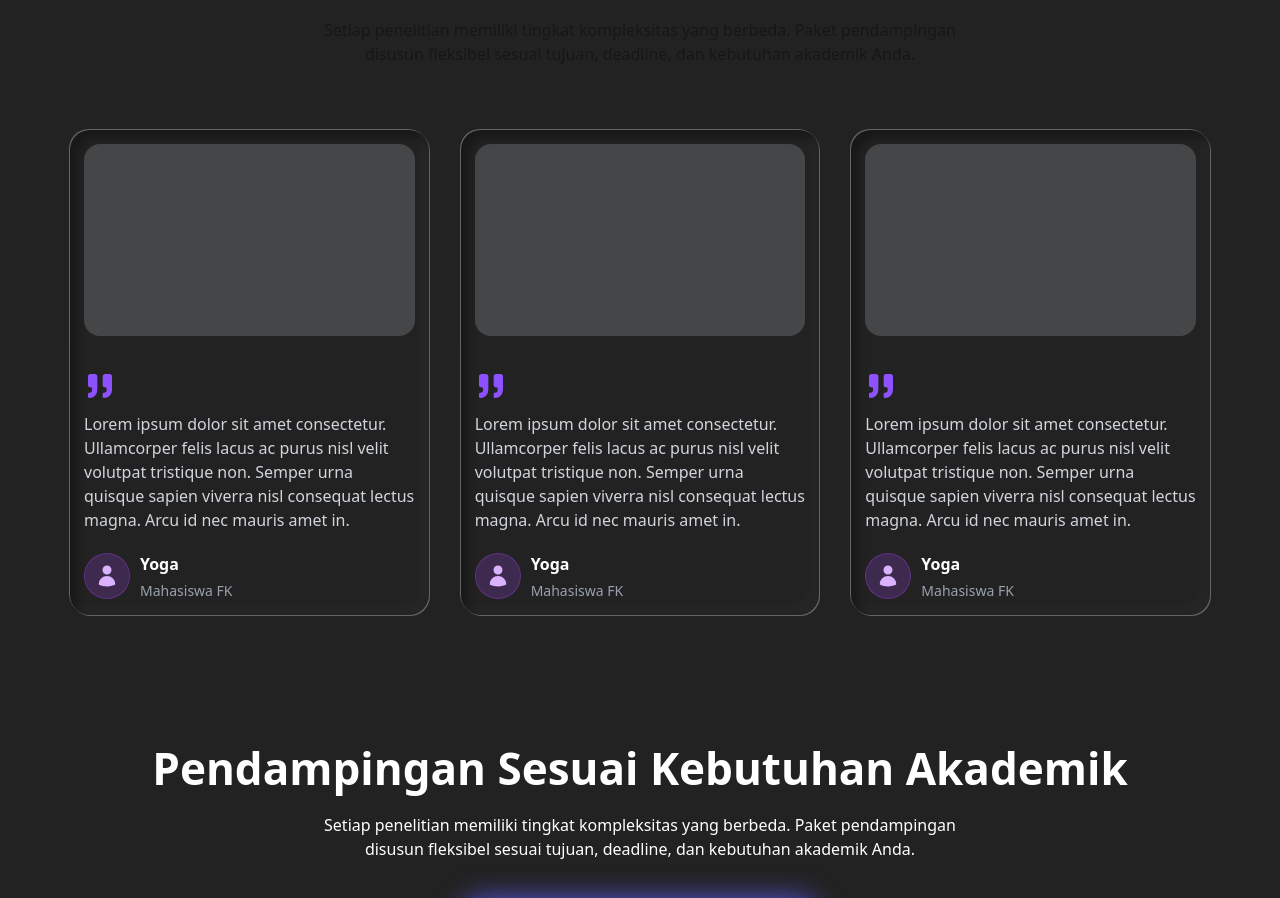
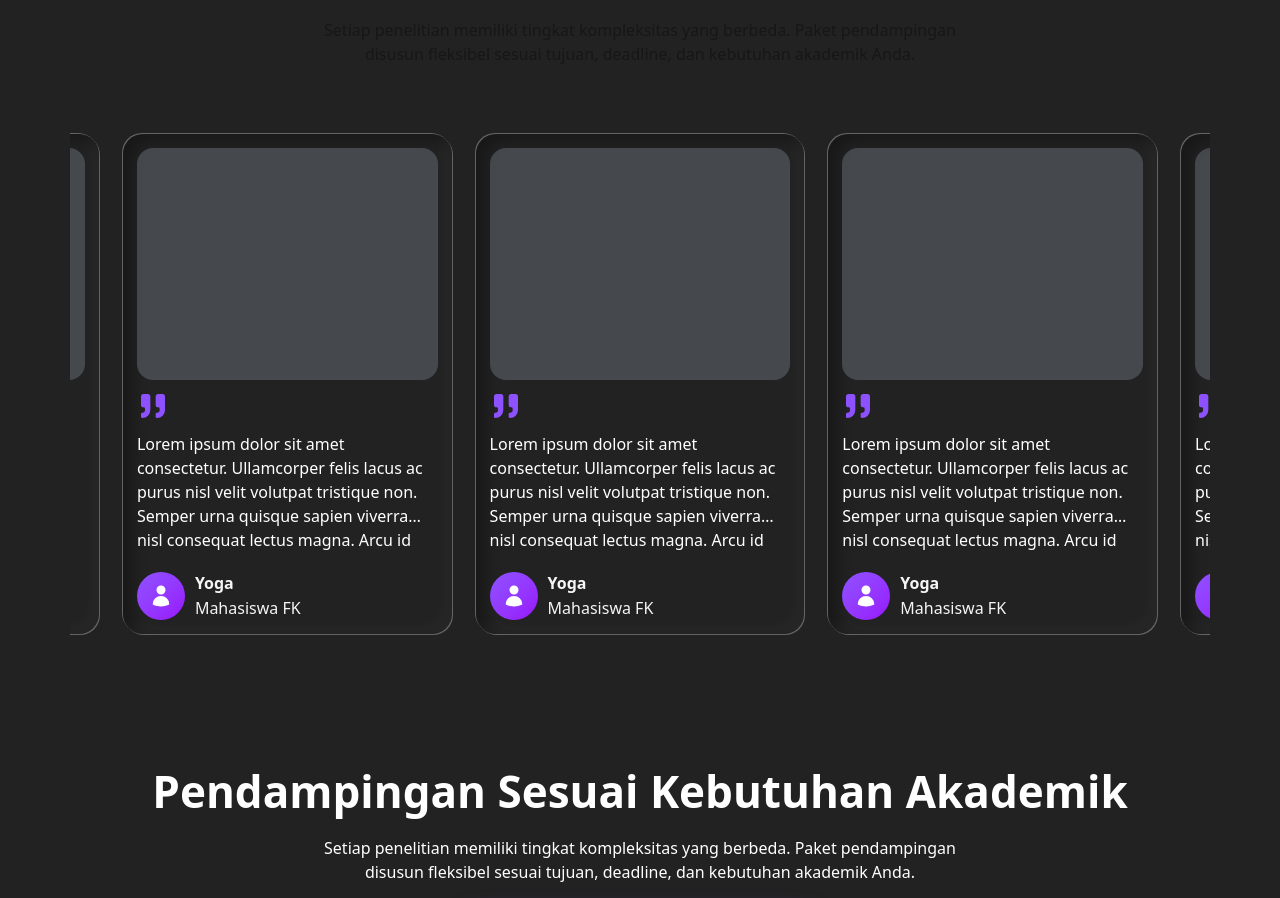
Before and after one commit to citowritebylevana/citowrite, a Next.js app: page / in a window 1280 px wide. Shown: the part 2200-3098 px from the top of the page. Built offline with nearby package versions, Linux system fonts and the light colour scheme.

Commit message:
feat(ui): add testimonial section with looping and swiping functionality

```diff
--- a/components/sections/Testimonial.tsx
+++ b/components/sections/Testimonial.tsx
@@ -1,48 +1,117 @@
+"use client";
+
+import { Swiper, SwiperSlide } from "swiper/react";
+import { Autoplay } from "swiper/modules";
+import { useRef } from "react";
 import TestimonialCard from "../ui/TestimonialCard";
+import type { SwiperRef } from "swiper/react";
+import "swiper/css";
 
 export default function Testimonial() {
+  const swiperRef = useRef<SwiperRef>(null);
+
   const testimonials = [
     {
-      content: "Lorem ipsum dolor sit amet consectetur. Ullamcorper felis lacus ac purus nisl velit volutpat tristique non. Semper urna quisque sapien viverra nisl consequat lectus magna. Arcu id nec mauris amet in.",
+      content:
+        "Lorem ipsum dolor sit amet consectetur. Ullamcorper felis lacus ac purus nisl velit volutpat tristique non. Semper urna quisque sapien viverra nisl consequat lectus magna. Arcu id nec mauris amet in.",
       name: "Yoga",
       role: "Mahasiswa FK",
     },
     {
-      content: "Lorem ipsum dolor sit amet consectetur. Ullamcorper felis lacus ac purus nisl velit volutpat tristique non. Semper urna quisque sapien viverra nisl consequat lectus magna. Arcu id nec mauris amet in.",
+      content:
+        "Lorem ipsum dolor sit amet consectetur. Ullamcorper felis lacus ac purus nisl velit volutpat tristique non. Semper urna quisque sapien viverra nisl consequat lectus magna. Arcu id nec mauris amet in.",
       name: "Yoga",
       role: "Mahasiswa FK",
     },
     {
-      content: "Lorem ipsum dolor sit amet consectetur. Ullamcorper felis lacus ac purus nisl velit volutpat tristique non. Semper urna quisque sapien viverra nisl consequat lectus magna. Arcu id nec mauris amet in.",
+      content:
+        "Lorem ipsum dolor sit amet consectetur. Ullamcorper felis lacus ac purus nisl velit volutpat tristique non. Semper urna quisque sapien viverra nisl consequat lectus magna. Arcu id nec mauris amet in.",
       name: "Yoga",
       role: "Mahasiswa FK",
+    },
+    {
+      content:
+        "Lorem ipsum dolor sit amet consectetur. Ullamcorper felis lacus ac purus nisl velit volutpat tristique non. Semper urna quisque sapien viverra nisl consequat lectus magna. Arcu id nec mauris amet in.",
+      name: "Budi",
+      role: "Mahasiswa Teknik",
+    },
+    {
+      content:
+        "Lorem ipsum dolor sit amet consectetur. Ullamcorper felis lacus ac purus nisl velit volutpat tristique non. Semper urna quisque sapien viverra nisl consequat lectus magna. Arcu id nec mauris amet in.",
+      name: "Siti",
+      role: "Mahasiswa Hukum",
+    },
+    {
+      content:
+        "Lorem ipsum dolor sit amet consectetur. Ullamcorper felis lacus ac purus nisl velit volutpat tristique non. Semper urna quisque sapien viverra nisl consequat lectus magna. Arcu id nec mauris amet in.",
+      name: "Siti",
+      role: "Mahasiswa Hukum",
+    },
+    {
+      content:
+        "Lorem ipsum dolor sit amet consectetur. Ullamcorper felis lacus ac purus nisl velit volutpat tristique non. Semper urna quisque sapien viverra nisl consequat lectus magna. Arcu id nec mauris amet in.",
+      name: "Siti",
+      role: "Mahasiswa Hukum",
+    },
+    {
+      content:
+        "Lorem ipsum dolor sit amet consectetur. Ullamcorper felis lacus ac purus nisl velit volutpat tristique non. Semper urna quisque sapien viverra nisl consequat lectus magna. Arcu id nec mauris amet in.",
+      name: "Siti",
+      role: "Mahasiswa Hukum",
     },
   ];
 
   return (
-    <section className=" py-15 px-4 md:px-17.5">
-
+    <section className="py-15 px-4 md:px-17.5">
       {/* Header */}
       <div className="text-center mb-16 space-y-4">
         <h2 className="text-3xl md:text-[44px]/14.5 font-bold text-white">
           Testimoni
         </h2>
         <p className="max-w-[70ch] mx-auto text-sm md:text-base/6">
-          Setiap penelitian memiliki tingkat kompleksitas yang berbeda. Paket pendampingan disusun
-          fleksibel sesuai tujuan, deadline, dan kebutuhan akademik Anda.
+          Setiap penelitian memiliki tingkat kompleksitas yang berbeda. Paket
+          pendampingan disusun fleksibel sesuai tujuan, deadline, dan kebutuhan
+          akademik Anda.
         </p>
       </div>
 
-      {/* Grid Container */}
-      <div className="grid grid-cols-1 md:grid-cols-2 lg:grid-cols-3 gap-6 lg:gap-8">
-        {testimonials.map((item, index) => (
-          <TestimonialCard
-            key={index}
-            {...item}
-          />
-        ))}
+      {/* Slider Container */}
+      <div className="relative">
+        <Swiper
+          ref={swiperRef}
+          slidesPerView={1}
+          modules={[Autoplay]}
+          centeredSlides={true}
+          spaceBetween={20}
+          loop={true}
+          autoplay={{
+            delay: 5000,
+            disableOnInteraction: false,
+          }}
+          breakpoints={{
+            640: {
+              slidesPerView: 2,
+              spaceBetween: 20,
+            },
+            1024: {
+              slidesPerView: 3,
+              spaceBetween: 24,
+            },
+            1280: {
+              slidesPerView: 3.3,
+              spaceBetween: 24,
+            },
+          }}
+          className="pb-4"
+        >
+          {testimonials.map((item, index) => (
+            <SwiperSlide key={index} className="h-auto">
+              <TestimonialCard {...item} />
+            </SwiperSlide>
+          ))}
+        </Swiper>
+
       </div>
-
     </section>
   );
 }
--- a/components/ui/TestimonialCard.tsx
+++ b/components/ui/TestimonialCard.tsx
@@ -6,39 +6,49 @@ interface TestimonialCardProps {
   role: string;
 }
 
-export default function TestimonialCard({ content, name, role }: TestimonialCardProps) {
+export default function TestimonialCard({
+  content,
+  name,
+  role,
+}: TestimonialCardProps) {
   return (
-    <div className="rounded-[20px] p-3.5 flex flex-col h-full shadow-[inset_-10px_-10px_10px_0px_rgba(255,255,255,0.02),inset_7px_7px_10px_0px_rgba(0,0,0,0.3),1px_1px_0px_0px_rgba(255,255,255,0.3),-1px_-1px_0px_0px_rgba(255,255,255,0.3)]">
-
+    <div className="rounded-[20px] my-1 p-3.5 flex flex-col min-h-125 shadow-[inset_-10px_-10px_10px_0px_rgba(255,255,255,0.02),inset_10px_7px_15px_0px_rgba(0,0,0,0.3),1px_1px_0px_0px_rgba(255,255,255,0.3),-1px_-1px_0px_0px_rgba(255,255,255,0.3)]">
       {/* Image Placeholder */}
-      <div className="w-full h-48 bg-gray-300/20 rounded-2xl mb-6 animate-pulse md:animate-none">
-        {/* Placeholder visual: Kosong (abu-abu) sesuai permintaan */}
+      <div className="w-full h-58 bg-gray-400/30 rounded-2xl">
+        {/* Placeholder visual */}
       </div>
 
       {/* Quote Icon */}
       <Quote className="w-8 h-8 my-2.5 text-transparent fill-violet-500" />
 
       {/* Text Content */}
-      <p className="text-gray-300 text-base/6  mb-5 grow">
-        {content}
-      </p>
+      <p className="text-white text-base/6 mb-5 grow line-clamp-4">{content}</p>
 
       {/* User Info */}
       <div className="flex items-center gap-x-2.5 mt-auto">
-        {/* Avatar Placeholder */}
-        <div className="w-11.5 h-11.5 rounded-full bg-purple-500/20 flex items-center justify-center border border-purple-500/30 overflow-hidden">
-          {/* Placeholder Avatar Image (Misal SVG User simple) */}
-          <svg xmlns="http://www.w3.org/2000/svg" viewBox="0 0 24 24" fill="currentColor" className="w-6 h-6 text-purple-300">
-            <path fillRule="evenodd" d="M7.5 6a4.5 4.5 0 119 0 4.5 4.5 0 01-9 0zM3.751 20.105a8.25 8.25 0 0116.498 0 .75.75 0 01-.437.695A18.683 18.683 0 0112 22.5c-2.786 0-5.433-.608-7.812-1.7a.75.75 0 01-.437-.695z" clipRule="evenodd" />
+        {/* Avatar */}
+        <div className="w-12 h-12 rounded-full bg-linear-to-br from-violet-500 to-purple-600 flex items-center justify-center shrink-0">
+          <svg
+            xmlns="http://www.w3.org/2000/svg"
+            viewBox="0 0 24 24"
+            fill="currentColor"
+            className="w-6 h-6 text-white"
+          >
+            <path
+              fillRule="evenodd"
+              d="M7.5 6a4.5 4.5 0 119 0 4.5 4.5 0 01-9 0zM3.751 20.105a8.25 8.25 0 0116.498 0 .75.75 0 01-.437.695A18.683 18.683 0 0112 22.5c-2.786 0-5.433-.608-7.812-1.7a.75.75 0 01-.437-.695z"
+              clipRule="evenodd"
+            />
           </svg>
         </div>
 
-        <div className="flex flex-col gap-y-1.25">
-          <span className="text-white font-bold text-base">{name}</span>
-          <span className="text-gray-400 text-sm">{role}</span>
+        <div className="flex flex-col gap-y-1.25 min-w-0">
+          <span className="text-[#f5f5f5] font-semibold text-base/5">
+            {name}
+          </span>
+          <span className="text-[#f5f5f5] text-base/5">{role}</span>
         </div>
       </div>
-
     </div>
   );
-};
+}
--- a/package.json
+++ b/package.json
@@ -13,7 +13,8 @@
     "lucide-react": "^0.562.0",
     "next": "16.1.2",
     "react": "19.2.3",
-    "react-dom": "19.2.3"
+    "react-dom": "19.2.3",
+    "swiper": "^12.0.3"
   },
   "devDependencies": {
     "@tailwindcss/postcss": "^4",
```
Also changed, not shown: app/globals.css (+21 -0 lines), 1 other file (tests, documents, lock files or other folders).
